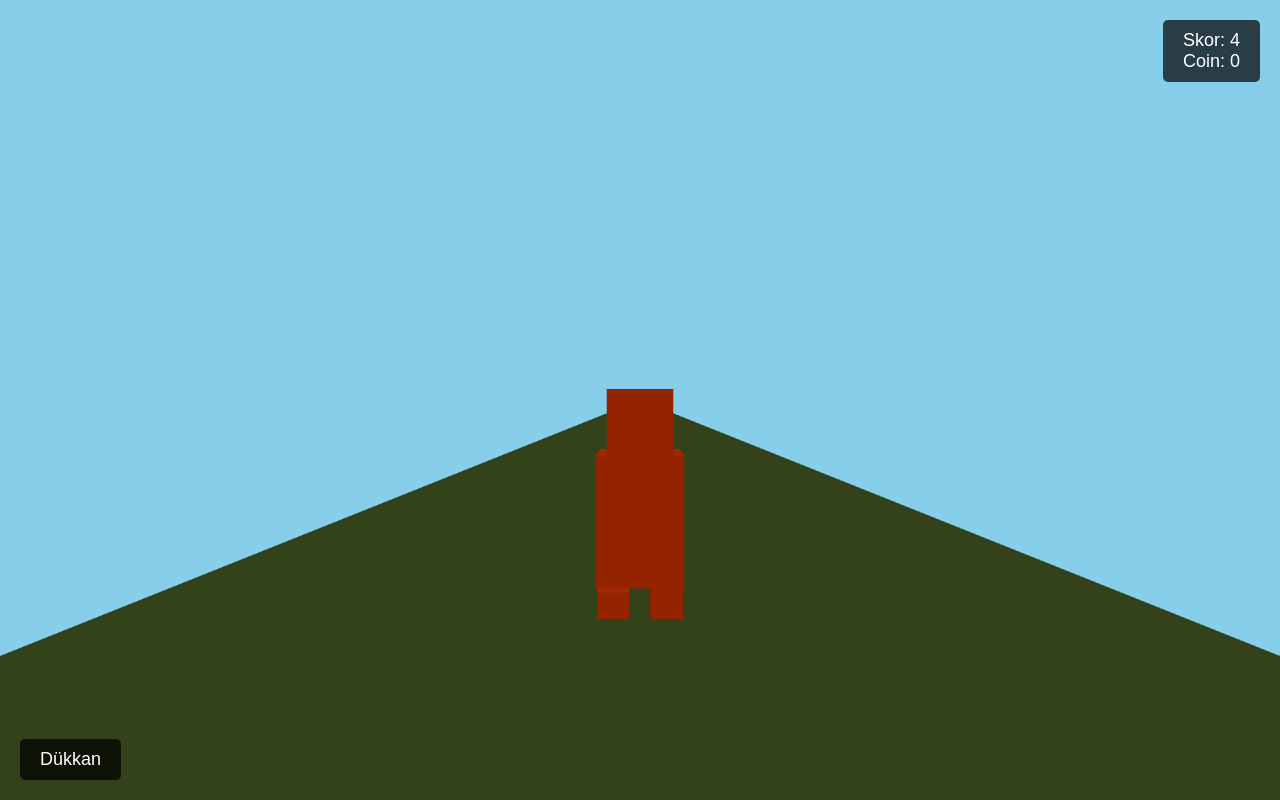
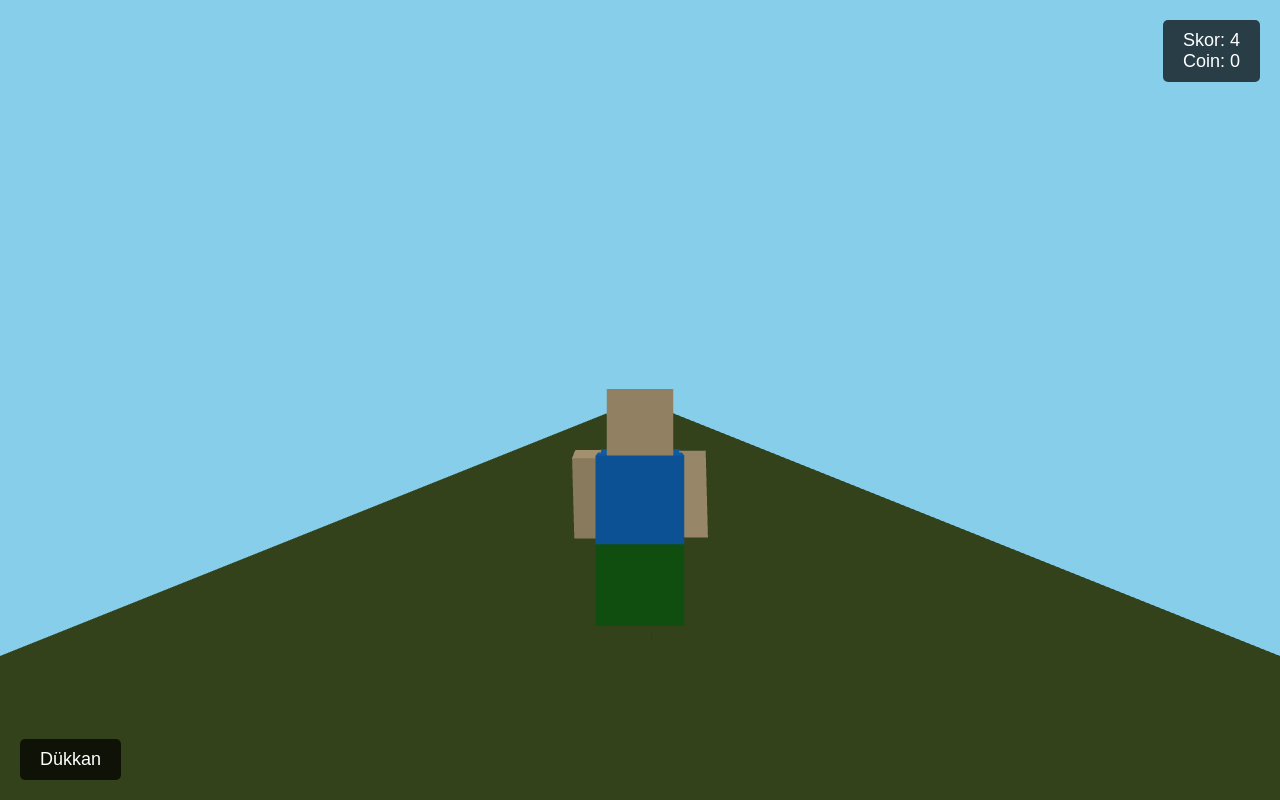
Before and after one commit to ChatNova/SubSkate, a plain HTML site: page index.html in a window 1280 px wide. Drawn offline with nearby package versions, Linux system fonts and the light colour scheme; animation ran at ten frames a second.

Commit message:
İndex.html

```diff
--- a/index.html
+++ b/index.html
@@ -15,7 +15,7 @@
         canvas {
             display: block;
         }
-        /* Dükkan ve diğer UI elemanları için stil */
+        /* UI Elemanları Stilleri */
         #ui-container {
             position: absolute;
             top: 0;
@@ -29,7 +29,7 @@
             pointer-events: none;
             padding: 20px;
             box-sizing: border-box;
-            z-index: 10; /* UI elemanları canvas'ın üzerinde olsun */
+            z-index: 10;
         }
         #shop-button, #score-display {
             pointer-events: auto;
@@ -62,11 +62,11 @@
             width: 500px;
             max-height: 90%;
             overflow-y: auto;
-            z-index: 20; /* Dükkan UI'ın üzerinde olsun */
+            z-index: 20;
         }
         #shop-display h2 {
             margin-top: 0;
-            color: #FFD700; /* Altın sarısı */
+            color: #FFD700;
         }
         .shop-item {
             background-color: rgba(50, 50, 50, 0.7);
@@ -127,7 +127,7 @@
 
         // --- Dükkan Verileri (Geçici) ---
         const shopItems = [
-            { id: 'char1', type: 'character', name: 'Hızlı Ayşe', price: 100, owned: false, current: true, description: 'Başlangıç karakteri.' },
+            { id: 'char1', type: 'character', name: 'Hızlı Ayşe', price: 0, owned: true, current: true, description: 'Başlangıç karakteri.' },
             { id: 'char2', type: 'character', name: 'Zıplayan Can', price: 250, owned: false, current: false, description: 'Daha yüksek zıplama.' },
             { id: 'power1', type: 'power', name: 'Mıknatıs (5x)', price: 50, description: '5 saniye boyunca coinleri çeker.' },
             { id: 'power2', type: 'power', name: 'Kalkan (1x)', price: 75, description: 'Bir engelden korur.' },
@@ -139,7 +139,7 @@
 
         // --- Dükkanı Doldurma Fonksiyonu ---
         function populateShop() {
-            shopItemsContainer.innerHTML = ''; // Önceki öğeleri temizle
+            shopItemsContainer.innerHTML = '';
             shopItems.forEach(item => {
                 const itemDiv = document.createElement('div');
                 itemDiv.className = 'shop-item';
@@ -153,7 +153,7 @@
                         buttonText = 'Aktif';
                         buttonDisabled = true;
                     } else if (item.owned) {
-                        itemStatus = ' (Sahip Olunan)';
+                        itemStatus = ' (Seç)';
                         buttonText = 'Seç';
                     }
                 }
@@ -167,17 +167,29 @@
                 const buyButton = itemDiv.querySelector(`#buy-${item.id}`);
                 buyButton.addEventListener('click', () => handleShopPurchase(item));
             });
-            // Güncel coin miktarını skorda gösterelim
-            scoreDisplay.innerHTML = `Skor: ${score}<br>Coin: ${playerCoins}`;
+            scoreDisplay.innerHTML = `Skor: ${Math.floor(score)}<br>Coin: ${playerCoins}`;
         }
 
         // --- Satın Alma İşlevi ---
         function handleShopPurchase(item) {
-            shopMessage.textContent = ''; // Mesajı temizle
+            shopMessage.textContent = '';
+            if (item.current) { // Zaten aktifse veya seçiliyse
+                shopMessage.textContent = 'Bu zaten aktif karakterin!';
+                return;
+            }
+            if (item.owned && item.type === 'character') { // Zaten sahipse ve seçmek istiyorsa
+                shopItems.find(i => i.id === playerCurrentCharacterId).current = false;
+                item.current = true;
+                playerCurrentCharacterId = item.id;
+                shopMessage.textContent = `${item.name} aktif edildi!`;
+                // TODO: Karakter modelini değiştirme/güncelleme mantığı buraya gelecek
+                populateShop();
+                return;
+            }
             if (playerCoins >= item.price) {
                 playerCoins -= item.price;
                 if (item.type === 'character') {
-                    shopItems.find(i => i.id === playerCurrentCharacterId).current = false; // Eski karakteri devre dışı bırak
+                    shopItems.find(i => i.id === playerCurrentCharacterId).current = false;
                     item.owned = true;
                     item.current = true;
                     playerCurrentCharacterId = item.id;
@@ -187,8 +199,7 @@
                     // Diğer öğeler için satın alma mantığı (power-up, iksir)
                     shopMessage.textContent = `${item.name} satın alındı!`;
                 }
-                populateShop(); // Dükkanı yeniden yükle (güncel durumu yansıtmak için)
-                scoreDisplay.innerHTML = `Skor: ${score}<br>Coin: ${playerCoins}`; // Coin miktarını güncelle
+                populateShop();
             } else {
                 shopMessage.textContent = 'Yeterli coinin yok!';
             }
@@ -196,14 +207,14 @@
 
         // --- Shop Butonu Olay Dinleyicisi ---
         shopButton.addEventListener('click', () => {
-            populateShop(); // Dükkanı açmadan önce içini doldur
-            shopDisplay.style.display = 'block'; // Dükkanı göster
-            isGamePaused = true; // Oyunu duraklat
+            populateShop();
+            shopDisplay.style.display = 'block';
+            isGamePaused = true;
         });
 
         closeShopButton.addEventListener('click', () => {
-            shopDisplay.style.display = 'none'; // Dükkanı kapat
-            isGamePaused = false; // Oyunu devam ettir
+            shopDisplay.style.display = 'none';
+            isGamePaused = false;
         });
 
         // --- Sahne Ayarları ---
@@ -226,38 +237,58 @@
         scene.add(directionalLight);
 
         // --- Zemin Oluşturma (Yol) ---
-        const groundGeometry = new THREE.PlaneGeometry(10, 2000); // Daha uzun zemin
+        const groundGeometry = new THREE.PlaneGeometry(10, 2000);
         const groundMaterial = new THREE.MeshLambertMaterial({ color: 0x556B2F });
         const ground = new THREE.Mesh(groundGeometry, groundMaterial);
         ground.rotation.x = -Math.PI / 2;
         ground.position.y = 0;
         scene.add(ground);
 
-        // --- Oyuncu (İnsan Figürü Taklidi) ---
-        const playerBodyGeometry = new THREE.BoxGeometry(0.8, 1.2, 0.6); // Gövde
-        const playerHeadGeometry = new THREE.BoxGeometry(0.6, 0.6, 0.6); // Kafa
-        const playerLegsGeometry = new THREE.BoxGeometry(0.3, 0.8, 0.3); // Bacaklar
+        // --- Oyuncu (İnsan Figürü ve Kıyafetler) ---
+        const player = new THREE.Group(); // Ana oyuncu grubu
 
-        const playerMaterial = new THREE.MeshLambertMaterial({ color: 0xFF4500 }); // Turuncu renk
+        // Gövde (Üst)
+        const bodyMaterial = new THREE.MeshLambertMaterial({ color: 0x1E90FF }); // Mavi tişört
+        const playerBody = new THREE.Mesh(new THREE.BoxGeometry(0.8, 1.2, 0.6), bodyMaterial);
+        player.add(playerBody);
 
-        const playerBody = new THREE.Mesh(playerBodyGeometry, playerMaterial);
-        const playerHead = new THREE.Mesh(playerHeadGeometry, playerMaterial);
-        const playerLeftLeg = new THREE.Mesh(playerLegsGeometry, playerMaterial);
-        const playerRightLeg = new THREE.Mesh(playerLegsGeometry, playerMaterial);
+        // Kafa
+        const headMaterial = new THREE.MeshLambertMaterial({ color: 0xFADFAD }); // Ten rengi
+        const playerHead = new THREE.Mesh(new THREE.BoxGeometry(0.6, 0.6, 0.6), headMaterial);
+        playerHead.position.y = 0.9;
+        playerBody.add(playerHead); // Kafayı gövdeye ekle
 
-        // Pozisyonları ayarla (oyuncu bir Group içinde olacak)
-        playerHead.position.y = 0.9; // Gövdenin üstüne
-        playerLeftLeg.position.set(-0.25, -1.0, 0); // Gövdenin altına
-        playerRightLeg.position.set(0.25, -1.0, 0); // Gövdenin altına
+        // Pantolon
+        const pantsMaterial = new THREE.MeshLambertMaterial({ color: 0x228B22 }); // Yeşil pantolon
+        const playerPants = new THREE.Mesh(new THREE.BoxGeometry(0.8, 0.8, 0.6), pantsMaterial);
+        playerPants.position.y = -0.6; // Gövdenin altına
+        playerBody.add(playerPants);
 
-        const player = new THREE.Group(); // Oyuncuyu bir grup olarak oluştur
-        player.add(playerBody);
-        player.add(playerHead);
-        player.add(playerLeftLeg);
-        player.add(playerRightLeg);
+        // Sol Ayak
+        const shoeMaterial = new THREE.MeshLambertMaterial({ color: 0x8B4513 }); // Kahverengi ayakkabı
+        const playerLeftFoot = new THREE.Mesh(new THREE.BoxGeometry(0.3, 0.3, 0.5), shoeMaterial);
+        playerLeftFoot.position.set(-0.25, -1.2, 0.1); // Gövdenin altına ve hafif ileri
+        player.add(playerLeftFoot);
+
+        // Sağ Ayak
+        const playerRightFoot = new THREE.Mesh(new THREE.BoxGeometry(0.3, 0.3, 0.5), shoeMaterial);
+        playerRightFoot.position.set(0.25, -1.2, 0.1); // Gövdenin altına ve hafif ileri
+        player.add(playerRightFoot);
+
+        // Kollar (Hareket için daha sonra eklenecek)
+        const armMaterial = new THREE.MeshLambertMaterial({ color: 0xFADFAD }); // Ten rengi
+        const playerLeftArm = new THREE.Mesh(new THREE.BoxGeometry(0.25, 0.8, 0.25), armMaterial);
+        playerLeftArm.position.set(-0.5, 0.2, 0); // Omuzdan aşağıya doğru
+        player.add(playerLeftArm);
+
+        const playerRightArm = new THREE.Mesh(new THREE.BoxGeometry(0.25, 0.8, 0.25), armMaterial);
+        playerRightArm.position.set(0.5, 0.2, 0); // Omuzdan aşağıya doğru
+        player.add(playerRightArm);
+
 
         player.position.set(0, 0.9, 0); // Zeminin biraz üstüne koy
         scene.add(player);
+
 
         // --- Oyun Değişkenleri ---
         const playerSpeed = 0.1;
@@ -269,37 +300,42 @@
         const gravity = -0.01;
 
         let score = 0;
-        let lastScoreUpdateTime = 0;
+        let lastScoreUpdateTime = performance.now(); // Skor güncelleme zamanı
         let isGamePaused = false; // Oyunu duraklatma durumu
 
         // --- Karakter Animasyonları İçin Değişkenler ---
         let animationTime = 0;
-        const runAnimationSpeed = 0.1;
-        const jumpAnimationHeight = 0.5;
+        const runAnimationSpeed = 0.2; // Koşu animasyonu hızı
+        const jumpAnimationHeightFactor = 0.8; // Zıplama animasyonu bacak kaldırma yüksekliği
+        const jumpAnimationArmSwing = 0.5; // Zıplama animasyonu kol sallama açısı
+        const laneChangeAnimationSpeed = 0.15; // Şerit değiştirme dönüş hızı
+        let playerRotationTarget = 0; // Hedef rotasyon açısı
 
         // --- Engeller ve Coinler ---
         const obstacles = [];
         const coinsArray = [];
-        const spawnInterval = 100; // Her X karede bir engel/coin üretme denemesi
-        let lastSpawnFrame = 0;
-        const obstacleTypes = ['wall', 'box'];
-        const coinGeometry = new THREE.CylinderGeometry(0.3, 0.3, 0.1, 16); // Coin şekli
-        const coinMaterial = new THREE.MeshBasicMaterial({ color: 0xFFD700 }); // Altın sarısı coin
+        let spawnDistance = 50; // Başlangıçta engellerin ne kadar uzakta oluşacağı
+        const minSpawnDistance = 25; // Minimum oluşma mesafesi (zorluk arttıkça)
+        let lastSpawnZ = 0; // Son oluşan objenin Z pozisyonu
 
-        function createObstacle(lane) {
-            const obstacleGeometry = new THREE.BoxGeometry(2, 2, 0.8); // Basit engel
-            const obstacleMaterial = new THREE.MeshLambertMaterial({ color: 0x8B0000 }); // Koyu kırmızı
+        const obstacleTypes = ['wall', 'box']; // Engel türleri
+        const coinGeometry = new THREE.CylinderGeometry(0.3, 0.3, 0.1, 16);
+        const coinMaterial = new THREE.MeshBasicMaterial({ color: 0xFFD700 });
+
+        function createObstacle(lane, zPosition) {
+            const obstacleGeometry = new THREE.BoxGeometry(2, 2, 0.8);
+            const obstacleMaterial = new THREE.MeshLambertMaterial({ color: 0x8B0000 });
             const obstacle = new THREE.Mesh(obstacleGeometry, obstacleMaterial);
 
-            obstacle.position.set(lane * laneWidth, 1, player.position.z - 50); // Oyuncudan uzakta oluştur
+            obstacle.position.set(lane * laneWidth, 1, zPosition);
             scene.add(obstacle);
             obstacles.push(obstacle);
         }
 
-        function createCoin(lane) {
+        function createCoin(lane, zPosition) {
             const coin = new THREE.Mesh(coinGeometry, coinMaterial);
-            coin.rotation.x = Math.PI / 2; // Yere paralel
-            coin.position.set(lane * laneWidth, 0.5, player.position.z - 50 - Math.random() * 10); // Engelin biraz önünde/arkasında
+            coin.rotation.x = Math.PI / 2;
+            coin.position.set(lane * laneWidth, 0.5, zPosition);
             scene.add(coin);
             coinsArray.push(coin);
         }
@@ -341,63 +377,70 @@
 
             // Dikey kaydırma (zıplama)
             if (Math.abs(dy) > Math.abs(dx) && Math.abs(dy) > 50) {
-                if (dy < 0 && !isJumping) { // Yukarı kaydırma (zıplama)
+                if (dy < 0 && !isJumping) {
                     isJumping = true;
                     jumpVelocity = jumpForce;
-                    // Zıplama animasyonu için bacakları kaldır
-                    playerLeftLeg.position.y = -0.5;
-                    playerRightLeg.position.y = -0.5;
+                    // Zıplama başlangıcı animasyonu
+                    playerLeftFoot.position.y = -0.8;
+                    playerRightFoot.position.y = -0.8;
+                    playerLeftArm.rotation.x = Math.PI / 4; // Kollar öne kalksın
+                    playerRightArm.rotation.x = -Math.PI / 4;
                 }
             }
             // Yatay kaydırma (şerit değiştirme)
             else if (Math.abs(dx) > Math.abs(dy) && Math.abs(dx) > 50) {
                 if (dx > 0) { // Sağa kaydırma
                     currentLane = Math.min(currentLane + 1, 1);
+                    playerRotationTarget = -Math.PI / 10; // Sağa doğru hafif eğil
                 } else { // Sola kaydırma
                     currentLane = Math.max(currentLane - 1, -1);
+                    playerRotationTarget = Math.PI / 10; // Sola doğru hafif eğil
                 }
             }
         }, false);
 
         // --- Animasyon Döngüsü ---
-        let lastFrameTime = performance.now(); // Son kare zamanı
+        let lastFrameTime = performance.now();
 
         function animate() {
             requestAnimationFrame(animate);
 
             const currentTime = performance.now();
-            const deltaTime = (currentTime - lastFrameTime) / 1000; // Saniye cinsinden geçen süre
+            const deltaTime = (currentTime - lastFrameTime) / 1000;
             lastFrameTime = currentTime;
 
             if (isGamePaused) {
-                renderer.render(scene, camera); // Oyunu dondur ama sahneyi çizmeye devam et
+                renderer.render(scene, camera);
                 return;
             }
 
-            // Skor Güncelleme (saniyede 1 artacak)
-            score += deltaTime;
-            if (performance.now() - lastScoreUpdateTime >= 1000) { // Her saniye başı
-                scoreDisplay.innerHTML = `Skor: ${Math.floor(score)}<br>Coin: ${playerCoins}`;
-                lastScoreUpdateTime = performance.now();
-            }
-
+            // Skor Güncelleme
+            score += deltaTime; // Saniyede 1 artar
+            scoreDisplay.innerHTML = `Skor: ${Math.floor(score)}<br>Coin: ${playerCoins}`;
 
             // Oyuncuyu sürekli ileri hareket ettir
             player.position.z -= playerSpeed;
-            camera.position.z = player.position.z + 5; // Kamera oyuncuyu takip etsin
+            camera.position.z = player.position.z + 5;
 
-            // Oyuncunun şerit pozisyonunu güncelle
+            // Oyuncunun şerit pozisyonunu güncelle ve dönüş animasyonu
             const targetX = currentLane * laneWidth;
-            player.position.x += (targetX - player.position.x) * 0.1; // Yumuşak geçiş
+            player.position.x += (targetX - player.position.x) * 0.1;
+            // Oyuncuyu hedefe doğru yavaşça döndür
+            player.rotation.y += (playerRotationTarget - player.rotation.y) * laneChangeAnimationSpeed;
+
 
             // Zıplama Mantığı
             if (isJumping) {
                 player.position.y += jumpVelocity;
                 jumpVelocity += gravity;
 
-                // Zıplama animasyonu (ayakları hareket ettir)
-                playerLeftLeg.position.y = -1.0 + Math.abs(Math.sin(player.position.y * jumpAnimationHeight)) * 0.2;
-                playerRightLeg.position.y = -1.0 - Math.abs(Math.sin(player.position.y * jumpAnimationHeight)) * 0.2;
+                // Zıplama animasyonu (ayaklar ve kollar)
+                const jumpProgress = (player.position.y - 0.9) / (jumpForce * jumpForce / (2 * Math.abs(gravity))); // Zıplama yüksekliğine göre oran
+                playerLeftFoot.position.y = -1.2 + Math.abs(Math.sin(jumpProgress * Math.PI)) * jumpAnimationHeightFactor;
+                playerRightFoot.position.y = -1.2 + Math.abs(Math.sin(jumpProgress * Math.PI)) * jumpAnimationHeightFactor;
+
+                playerLeftArm.rotation.x = Math.PI / 4 - Math.sin(jumpProgress * Math.PI) * jumpAnimationArmSwing;
+                playerRightArm.rotation.x = -Math.PI / 4 + Math.sin(jumpProgress * Math.PI) * jumpAnimationArmSwing;
 
 
                 if (player.position.y <= 0.9) { // Yere düştüğünde
@@ -405,63 +448,89 @@
                     isJumping = false;
                     jumpVelocity = 0;
                     // Zıplama bitti, koşu animasyonuna geri dön
-                    playerLeftLeg.position.y = -1.0;
-                    playerRightLeg.position.y = -1.0;
+                    playerLeftFoot.position.y = -1.2;
+                    playerRightFoot.position.y = -1.2;
+                    playerLeftArm.rotation.x = 0;
+                    playerRightArm.rotation.x = 0;
+                    playerRotationTarget = 0; // Orta şeritte düz dursun
                 }
             } else {
                 // Koşu Animasyonu (Yerdeyse)
                 animationTime += runAnimationSpeed;
-                playerLeftLeg.position.y = -1.0 + Math.sin(animationTime) * 0.1;
-                playerRightLeg.position.y = -1.0 - Math.sin(animationTime) * 0.1;
+                // Ayaklar ileri-geri
+                playerLeftFoot.position.z = Math.sin(animationTime) * 0.15;
+                playerLeftFoot.position.y = -1.2 + Math.abs(Math.sin(animationTime)) * 0.1;
+
+                playerRightFoot.position.z = Math.sin(animationTime + Math.PI) * 0.15; // Ters fazda
+                playerRightFoot.position.y = -1.2 + Math.abs(Math.sin(animationTime + Math.PI)) * 0.1;
+
+                // Kollar ileri-geri (ayaklara ters orantılı)
+                playerLeftArm.rotation.x = Math.sin(animationTime + Math.PI) * 0.3;
+                playerRightArm.rotation.x = Math.sin(animationTime) * 0.3;
             }
 
             // Klavye ile zıplama
             if (keys[' '] && !isJumping) {
                 isJumping = true;
                 jumpVelocity = jumpForce;
-                playerLeftLeg.position.y = -0.5;
-                playerRightLeg.position.y = -0.5;
+                // Zıplama başlangıcı animasyonu
+                playerLeftFoot.position.y = -0.8;
+                playerRightFoot.position.y = -0.8;
+                playerLeftArm.rotation.x = Math.PI / 4;
+                playerRightArm.rotation.x = -Math.PI / 4;
             }
 
             // Klavye ile yana kayma (A/D veya Sol/Sağ Ok)
             if (keys['a'] || keys['arrowleft']) {
                 currentLane = Math.max(currentLane - 1, -1);
+                playerRotationTarget = Math.PI / 10; // Sola doğru hafif eğil
                 keys['a'] = false;
                 keys['arrowleft'] = false;
             }
             if (keys['d'] || keys['arrowright']) {
                 currentLane = Math.min(currentLane + 1, 1);
+                playerRotationTarget = -Math.PI / 10; // Sağa doğru hafif eğil
                 keys['d'] = false;
                 keys['arrowright'] = false;
             }
+            // Tuş basılı değilse rotasyonu sıfırla
+            if (!keys['a'] && !keys['d'] && !keys['arrowleft'] && !keys['arrowright'] && !isJumping) {
+                playerRotationTarget = 0;
+            }
+
 
             // --- Engel ve Coin Üretimi ---
-            if (Math.abs(player.position.z % spawnInterval) < playerSpeed) { // Belirli aralıklarla
-                const randomLane = Math.floor(Math.random() * 3) - 1; // -1, 0, 1
-                const spawnType = Math.random();
+            const minZDistance = 20; // Engeller arası minimum Z mesafesi
+            const maxZDistance = 40; // Engeller arası maksimum Z mesafesi
 
-                if (spawnType < 0.6) { // %60 engel
-                    createObstacle(randomLane);
-                } else if (spawnType < 0.9) { // %30 coin
-                    createCoin(randomLane);
-                }
+            // Eğer yeni engel/coin spawnlamak için yeterli mesafe geçtiyse
+            if (player.position.z - lastSpawnZ < -Math.random() * (maxZDistance - minZDistance) - minZDistance) {
+                 const randomLane = Math.floor(Math.random() * 3) - 1; // -1, 0, 1
+                 const spawnChoice = Math.random();
+                 const spawnZ = player.position.z - (Math.random() * 50 + 30); // Oyuncudan 30-80 birim ileride
+
+                 if (spawnChoice < 0.5) { // %50 ihtimalle engel
+                     createObstacle(randomLane, spawnZ);
+                 } else { // %50 ihtimalle coin
+                     createCoin(randomLane, spawnZ);
+                 }
+                 lastSpawnZ = player.position.z;
             }
 
             // --- Engel ve Coinleri Hareket Ettirme ve Silme ---
             for (let i = obstacles.length - 1; i >= 0; i--) {
                 const obstacle = obstacles[i];
-                obstacle.position.z += playerSpeed; // Oyuncuyla göreceli olarak yaklaşır
+                obstacle.position.z += playerSpeed;
 
                 // Çarpışma Tespiti
                 if (checkCollision(player, obstacle)) {
-                    console.log("Çarpıştın! Oyun Bitti (şimdilik)!");
-                    // TODO: Oyun bitiş ekranı, yeniden başlama vb. mantık buraya gelecek
-                    isGamePaused = true; // Oyunu duraklat
-                    shopButton.textContent = "Tekrar Oyna"; // Buton metnini değiştir
-                    shopButton.onclick = () => { // Butona tıklanınca oyunu yeniden başlat
-                        location.reload(); // Sayfayı yenile
+                    console.log("Çarpıştın! Oyun Bitti!");
+                    isGamePaused = true;
+                    shopButton.textContent = "Tekrar Oyna";
+                    shopButton.onclick = () => {
+                        location.reload();
                     };
-                    return; // Animasyon döngüsünden çık
+                    return;
                 }
 
                 // Ekran dışına çıkan engelleri sil
@@ -474,13 +543,14 @@
             for (let i = coinsArray.length - 1; i >= 0; i--) {
                 const coin = coinsArray[i];
                 coin.position.z += playerSpeed;
+                coin.rotation.y += 0.05; // Coin kendi etrafında dönsün
 
                 // Coin toplama tespiti
                 if (checkCollision(player, coin) && coin.visible) {
-                    playerCoins += 1; // Coin kazan
+                    playerCoins += 1;
                     scoreDisplay.innerHTML = `Skor: ${Math.floor(score)}<br>Coin: ${playerCoins}`;
-                    scene.remove(coin); // Coini sahneden kaldır
-                    coin.visible = false; // Görünmez yap (tekrar toplama olmaması için)
+                    scene.remove(coin);
+                    coin.visible = false;
                 }
 
                 // Ekran dışına çıkan coinleri sil
```
